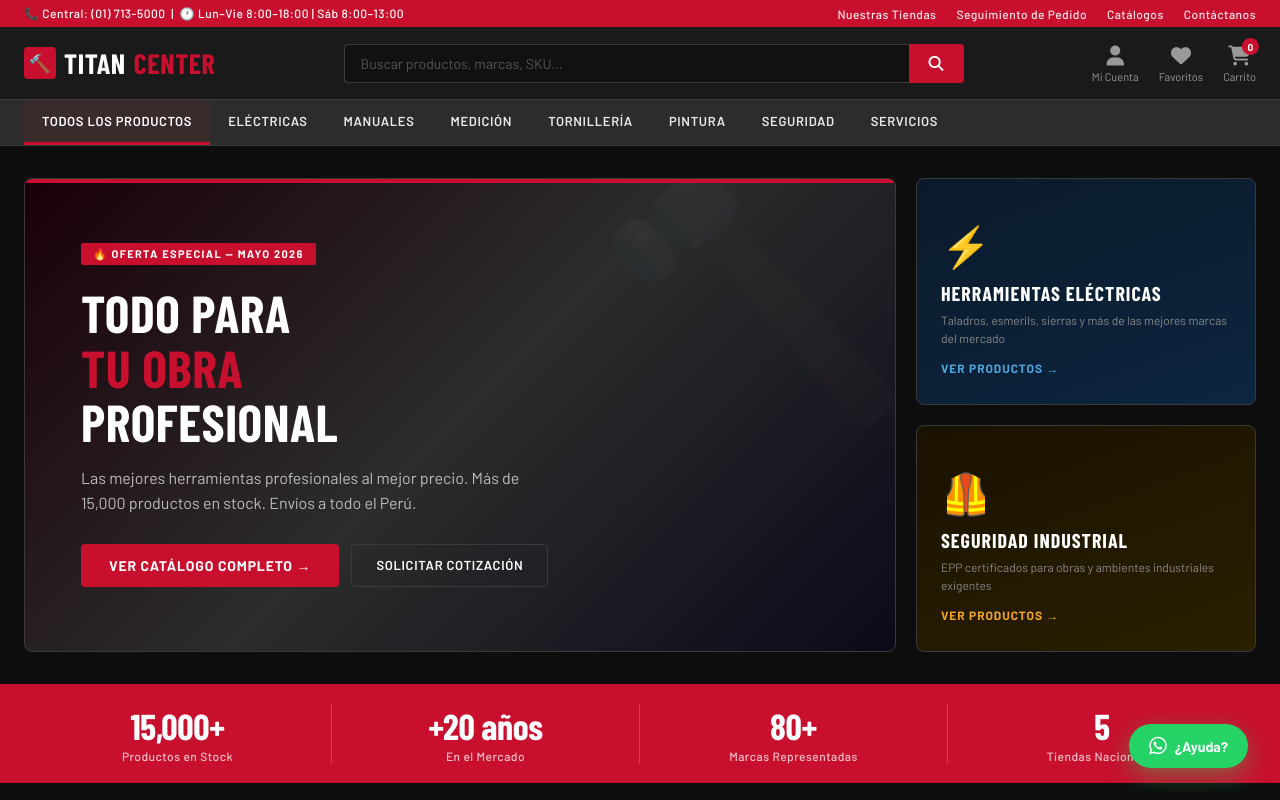
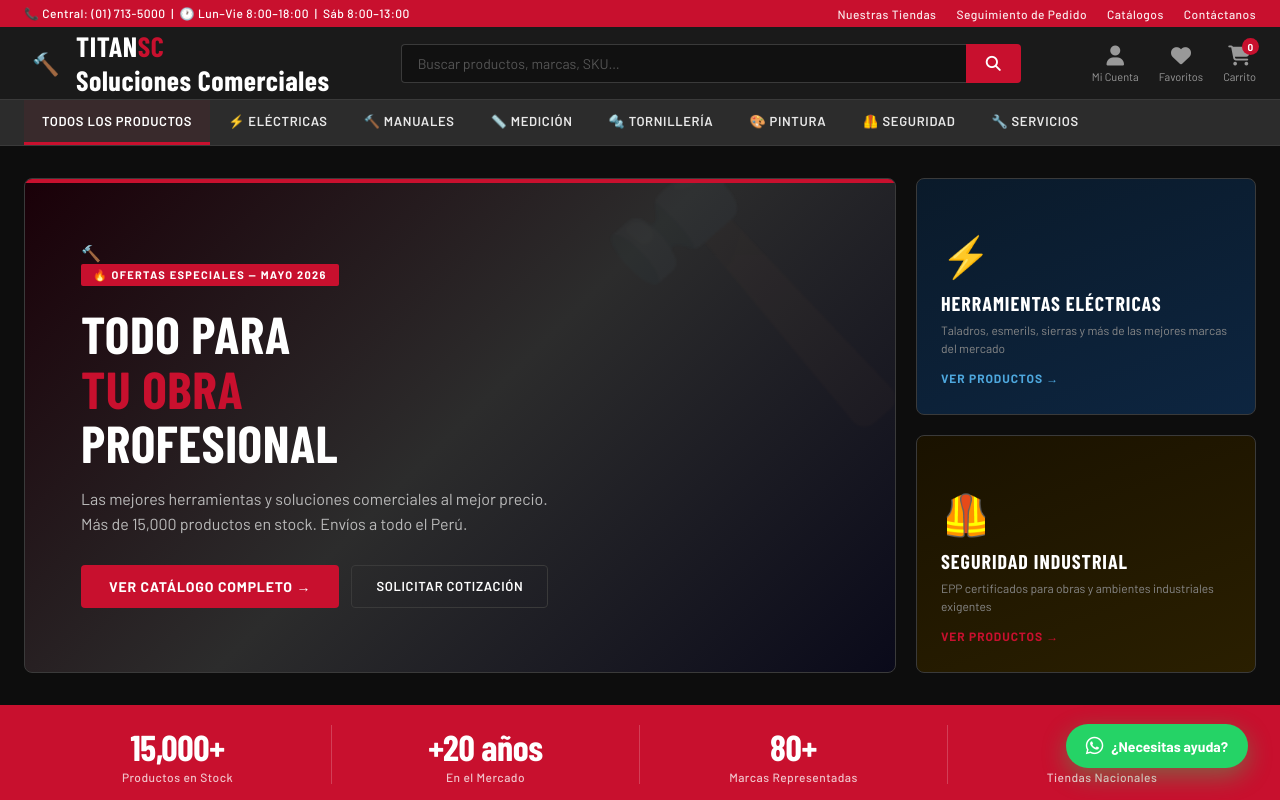
Before and after one commit to VirtualGrupo/Titan-Center-Ferreteros, a plain HTML site: page index.html in a window 1280 px wide. Shown: the top 800 px of the page. Drawn offline with nearby package versions, Linux system fonts and the light colour scheme; a web font is replaced by a local one.

Commit message:
upindex.html

```diff
--- a/index.html
+++ b/index.html
@@ -3,8 +3,8 @@
 <head>
   <meta charset="UTF-8">
   <meta name="viewport" content="width=device-width, initial-scale=1.0">
-  <title>TITAN CENTER — Herramientas & Construcción</title>
-  <meta name="description" content="La mejor ferretería profesional del Perú. Taladros, herramientas eléctricas, manuales y más. Envíos a todo el país.">
+  <title>TITAN Soluciones Comerciales</title>
+  <meta name="description" content="Soluciones que Construyen Confianza. Herramientas profesionales, materiales y servicios para obras e industria en el Perú.">
   <link href="https://fonts.googleapis.com/css2?family=Barlow:wght@300;400;500;600;700;800;900&family=Barlow+Condensed:wght@600;700;800&display=swap" rel="stylesheet">
   <link href="https://cdnjs.cloudflare.com/ajax/libs/font-awesome/6.4.0/css/all.min.css" rel="stylesheet">
   <link rel="stylesheet" href="styles.css">
@@ -14,7 +14,7 @@
 <!-- TOP BAR -->
 <div class="topbar">
   <div class="topbar-inner">
-    <div>📞 Central: (01) 713-5000 &nbsp;|&nbsp; 🕐 Lun–Vie 8:00–18:00 | Sáb 8:00–13:00</div>
+    <div>📞 Central: (01) 713-5000 &nbsp;|&nbsp; 🕐 Lun–Vie 8:00–18:00 &nbsp;|&nbsp; Sáb 8:00–13:00</div>
     <div class="topbar-links">
       <a href="#tiendas">Nuestras Tiendas</a>
       <a href="#" onclick="abrirModal('seguimiento');return false;">Seguimiento de Pedido</a>
@@ -27,29 +27,43 @@
 <!-- HEADER -->
 <header id="header">
   <div class="header-inner">
+
+    <!-- LOGO con imagen real -->
     <div class="logo" onclick="window.scrollTo({top:0,behavior:'smooth'})">
-      <div class="logo-icon">🔨</div>
-      TITAN<span>CENTER</span>
+      <img src="logo.png" alt="Titan Soluciones Comerciales"
+           onerror="this.style.display='none';document.getElementById('logoFallback').style.display='flex'">
+      <div id="logoFallback" style="display:none;align-items:center;gap:8px">
+        <div style="width:44px;height:44px;background:var(--azul);border-radius:8px;display:flex;align-items:center;justify-content:center;font-size:22px">🔨</div>
+        <div class="logo-text">
+          <div class="logo-title">TITAN<span>SC</span></div>
+          <div class="logo-sub">Soluciones Comerciales</div>
+        </div>
+      </div>
     </div>
 
+    <!-- BUSCADOR -->
     <div class="search-bar">
       <input type="text" id="searchInput" placeholder="Buscar productos, marcas, SKU…" autocomplete="off">
       <button onclick="buscar()"><i class="fas fa-search"></i></button>
       <div class="search-dropdown" id="searchDropdown"></div>
     </div>
 
+    <!-- ACCIONES -->
     <div class="header-actions">
       <div class="header-action" onclick="abrirModal('cuenta')">
         <span class="icon"><i class="fas fa-user"></i></span>
         <span>Mi Cuenta</span>
       </div>
       <div class="header-action" onclick="abrirFavoritos()">
-        <span class="icon"><i class="fas fa-heart"></i></span>
+        <span class="icon cart-icon-wrap">
+          <i class="fas fa-heart"></i>
+          <span id="favCount" class="badge" style="display:none">0</span>
+        </span>
         <span>Favoritos</span>
-        <span id="favCount" class="badge" style="display:none">0</span>
       </div>
       <div class="header-action cart-trigger" onclick="abrirCarrito()">
-        <span class="icon cart-icon-wrap"><i class="fas fa-shopping-cart"></i>
+        <span class="icon cart-icon-wrap">
+          <i class="fas fa-shopping-cart"></i>
           <span id="cartBadge" class="badge">0</span>
         </span>
         <span>Carrito</span>
@@ -62,25 +76,32 @@
 <nav>
   <div class="nav-inner">
     <div class="nav-item active" onclick="filtrarNav(this,'todos')">Todos los productos</div>
-    <div class="nav-item" onclick="filtrarNav(this,'electricas')">Eléctricas</div>
-    <div class="nav-item" onclick="filtrarNav(this,'manuales')">Manuales</div>
-    <div class="nav-item" onclick="filtrarNav(this,'medicion')">Medición</div>
-    <div class="nav-item" onclick="filtrarNav(this,'tornillos')">Tornillería</div>
-    <div class="nav-item" onclick="filtrarNav(this,'pintura')">Pintura</div>
-    <div class="nav-item" onclick="filtrarNav(this,'seguridad')">Seguridad</div>
-    <div class="nav-item" onclick="abrirModal('servicios')">Servicios</div>
+    <div class="nav-item" onclick="filtrarNav(this,'electricas')">⚡ Eléctricas</div>
+    <div class="nav-item" onclick="filtrarNav(this,'manuales')">🔨 Manuales</div>
+    <div class="nav-item" onclick="filtrarNav(this,'medicion')">📏 Medición</div>
+    <div class="nav-item" onclick="filtrarNav(this,'tornillos')">🔩 Tornillería</div>
+    <div class="nav-item" onclick="filtrarNav(this,'pintura')">🎨 Pintura</div>
+    <div class="nav-item" onclick="filtrarNav(this,'seguridad')">🦺 Seguridad</div>
+    <div class="nav-item" onclick="abrirModal('servicios')">🔧 Servicios</div>
   </div>
 </nav>
 
 <!-- HERO -->
 <div class="hero">
   <div class="hero-main">
-    <span class="hero-tag">🔥 Oferta Especial — Mayo 2026</span>
-    <h1>Todo para<br><span>Tu Obra</span><br>Profesional</h1>
-    <p>Las mejores herramientas profesionales al mejor precio. Más de 15,000 productos en stock. Envíos a todo el Perú.</p>
-    <div class="hero-btns">
-      <button class="btn-primary" onclick="document.getElementById('productos').scrollIntoView({behavior:'smooth'})">Ver catálogo completo →</button>
-      <button class="btn-outline" onclick="abrirModal('cotizacion')">Solicitar cotización</button>
+    <div class="hero-deco">🔨</div>
+    <div class="hero-content">
+      <span class="hero-tag">🔥 Ofertas Especiales — Mayo 2026</span>
+      <h1>Todo para<br><span>Tu Obra</span><br>Profesional</h1>
+      <p>Las mejores herramientas y soluciones comerciales al mejor precio. Más de 15,000 productos en stock. Envíos a todo el Perú.</p>
+      <div class="hero-btns">
+        <button class="btn-primary" onclick="document.getElementById('productos').scrollIntoView({behavior:'smooth'})">
+          Ver Catálogo Completo →
+        </button>
+        <button class="btn-outline" onclick="abrirModal('cotizacion')">
+          Solicitar Cotización
+        </button>
+      </div>
     </div>
   </div>
   <div class="hero-side">
@@ -94,7 +115,7 @@
       <span class="sb-icon">🦺</span>
       <h3>Seguridad Industrial</h3>
       <p>EPP certificados para obras y ambientes industriales exigentes</p>
-      <div class="sb-link" style="color:#F5A623">VER PRODUCTOS →</div>
+      <div class="sb-link">VER PRODUCTOS →</div>
     </div>
   </div>
 </div>
@@ -130,13 +151,13 @@
   <div class="cats-grid" id="catsGrid"></div>
 </div>
 
-<!-- PRODUCTOS DESTACADOS -->
+<!-- PRODUCTOS -->
 <div class="section" id="productos">
   <div class="section-header">
     <div class="section-title">Productos Destacados</div>
     <span class="ver-todo" onclick="filtrarNav(document.querySelector('.nav-item'),'todos')">Ver todos →</span>
   </div>
-  <div class="productos-tabs" id="productosTabs">
+  <div class="productos-tabs">
     <div class="prod-tab active" onclick="cambiarTab(this,'todos')">Todos</div>
     <div class="prod-tab" onclick="cambiarTab(this,'oferta')">Ofertas</div>
     <div class="prod-tab" onclick="cambiarTab(this,'nuevo')">Nuevos</div>
@@ -148,7 +169,7 @@
 <!-- SECTORES -->
 <div class="industrias">
   <div class="industrias-inner">
-    <div class="section-header" style="border-color:#3a3a3a">
+    <div class="section-header">
       <div class="section-title">Soluciones por Sector</div>
       <span class="ver-todo">Ver todas →</span>
     </div>
@@ -180,19 +201,19 @@
     <div class="servicio-card" onclick="abrirModal('srv-mantenimiento')">
       <span class="srv-icon">🔧</span>
       <div class="srv-title">Mantenimiento</div>
-      <div class="srv-desc">Mantenimiento preventivo y correctivo de herramientas y maquinaria industrial.</div>
+      <div class="srv-desc">Mantenimiento preventivo y correctivo de herramientas y maquinaria industrial. Técnicos certificados.</div>
       <div class="srv-link">Ver más →</div>
     </div>
     <div class="servicio-card" onclick="abrirModal('srv-proyectos')">
       <span class="srv-icon">📐</span>
       <div class="srv-title">Proyectos e Instalaciones</div>
-      <div class="srv-desc">Diseño, suministro y ejecución de proyectos de construcción e instalación.</div>
+      <div class="srv-desc">Diseño, suministro y ejecución de proyectos de construcción e instalación eléctrica y civil.</div>
       <div class="srv-link">Ver más →</div>
     </div>
     <div class="servicio-card" onclick="abrirModal('srv-asesoria')">
       <span class="srv-icon">📊</span>
       <div class="srv-title">Asesoría Técnica</div>
-      <div class="srv-desc">Especialistas te ayudan a elegir la herramienta correcta para cada trabajo.</div>
+      <div class="srv-desc">Especialistas te ayudan a elegir la herramienta correcta para cada trabajo, sin costo adicional.</div>
       <div class="srv-link">Ver más →</div>
     </div>
   </div>
@@ -202,7 +223,7 @@
 <div class="newsletter">
   <div class="newsletter-inner">
     <div>
-      <h2>📬 Recibe nuestras novedades</h2>
+      <h2>📬 Recibe Nuestras Novedades</h2>
       <p>Ofertas exclusivas, nuevos productos y soluciones para tu negocio.</p>
     </div>
     <div class="newsletter-form">
@@ -216,8 +237,9 @@
 <footer id="contacto">
   <div class="footer-inner">
     <div>
-      <div class="footer-logo">TITAN<span>CENTER</span></div>
-      <div class="footer-desc">Ferretería profesional líder en el Perú. Más de 20 años respaldando obras, industria y construcción con herramientas de primera calidad.</div>
+      <div class="footer-logo">TITAN<span>SC</span></div>
+      <div class="footer-sub">Soluciones Comerciales</div>
+      <div class="footer-desc">Ferretería y soluciones comerciales líderes en el Perú. Más de 20 años respaldando obras, industria y construcción con productos de primera calidad.</div>
       <div class="footer-social">
         <div class="social-btn" title="Facebook"><i class="fab fa-facebook-f"></i></div>
         <div class="social-btn" title="Instagram"><i class="fab fa-instagram"></i></div>
@@ -258,7 +280,7 @@
   </div>
   <div class="footer-bottom">
     <div class="footer-bottom-inner">
-      <span>© 2026 TITAN CENTER S.A.C. — Todos los derechos reservados. RUC: 20XXXXXXXXX</span>
+      <span>© 2026 TITAN Soluciones Comerciales S.A.C. — Todos los derechos reservados.</span>
       <div class="footer-pays">
         <span class="pay-badge">VISA</span>
         <span class="pay-badge">MC</span>
@@ -270,7 +292,7 @@
   </div>
 </footer>
 
-<!-- ═══ MODAL UNIVERSAL ═══ -->
+<!-- MODAL UNIVERSAL -->
 <div id="modalOverlay" class="modal-overlay" onclick="cerrarModalOverlay(event)">
   <div class="modal-box" id="modalBox">
     <button class="modal-close" onclick="cerrarModal()"><i class="fas fa-times"></i></button>
@@ -278,10 +300,10 @@
   </div>
 </div>
 
-<!-- ═══ MODAL CARRITO ═══ -->
+<!-- MODAL CARRITO -->
 <div id="cartModalOverlay" class="modal-overlay" onclick="cerrarCartOverlay(event)">
-  <div class="modal-box cart-box" id="cartBox">
-    <button class="modal-close" onclick="cerrarCarrito()"><i class="fas fa-times"></i></button>
+  <div class="modal-box cart-box">
+    <button class="modal-close" style="background:rgba(255,255,255,0.15);border-color:rgba(255,255,255,0.2);color:#fff" onclick="cerrarCarrito()"><i class="fas fa-times"></i></button>
     <div class="cart-header-bar">
       <h3><i class="fas fa-shopping-cart"></i> Mi Carrito</h3>
     </div>
@@ -292,17 +314,17 @@
         <strong>S/ <span id="cartTotal">0.00</span></strong>
       </div>
       <button class="btn-checkout" onclick="checkout()">
-        <i class="fab fa-whatsapp"></i> Finalizar por WhatsApp
+        <i class="fab fa-whatsapp"></i>&nbsp; Finalizar por WhatsApp
       </button>
       <button class="btn-vaciar" onclick="vaciarCarrito()">Vaciar carrito</button>
     </div>
   </div>
 </div>
 
-<!-- ═══ MODAL FAVORITOS ═══ -->
+<!-- MODAL FAVORITOS -->
 <div id="favModalOverlay" class="modal-overlay" onclick="cerrarFavOverlay(event)">
-  <div class="modal-box cart-box" id="favBox">
-    <button class="modal-close" onclick="cerrarFavoritos()"><i class="fas fa-times"></i></button>
+  <div class="modal-box cart-box">
+    <button class="modal-close" style="background:rgba(255,255,255,0.15);border-color:rgba(255,255,255,0.2);color:#fff" onclick="cerrarFavoritos()"><i class="fas fa-times"></i></button>
     <div class="cart-header-bar">
       <h3><i class="fas fa-heart"></i> Mis Favoritos</h3>
     </div>
@@ -316,7 +338,7 @@
 <!-- WHATSAPP FLOTANTE -->
 <a href="https://wa.me/51991234567" class="whatsapp-float" target="_blank" title="Chatea con nosotros">
   <i class="fab fa-whatsapp"></i>
-  <span>¿Ayuda?</span>
+  <span>¿Necesitas ayuda?</span>
 </a>
 
 <script src="script.js"></script>
```
